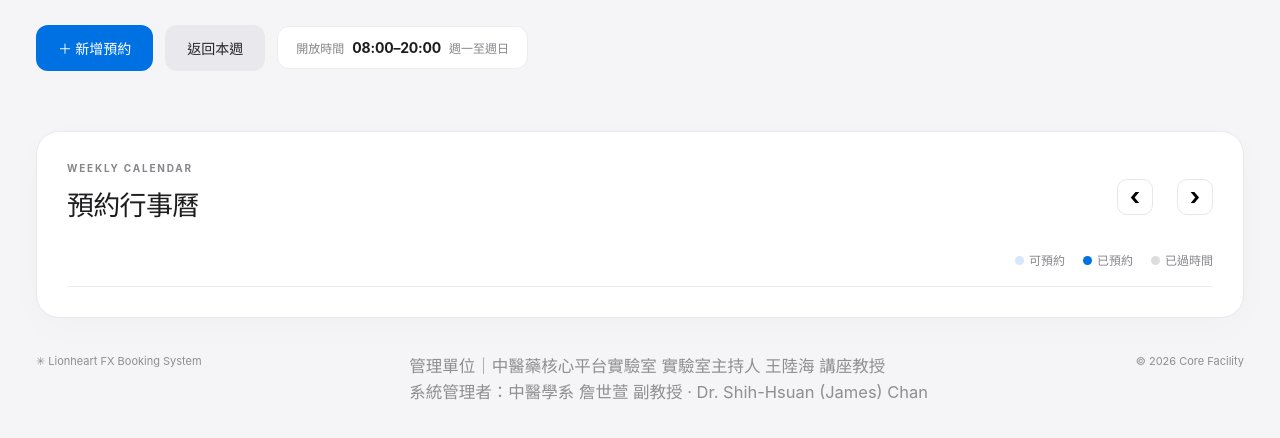
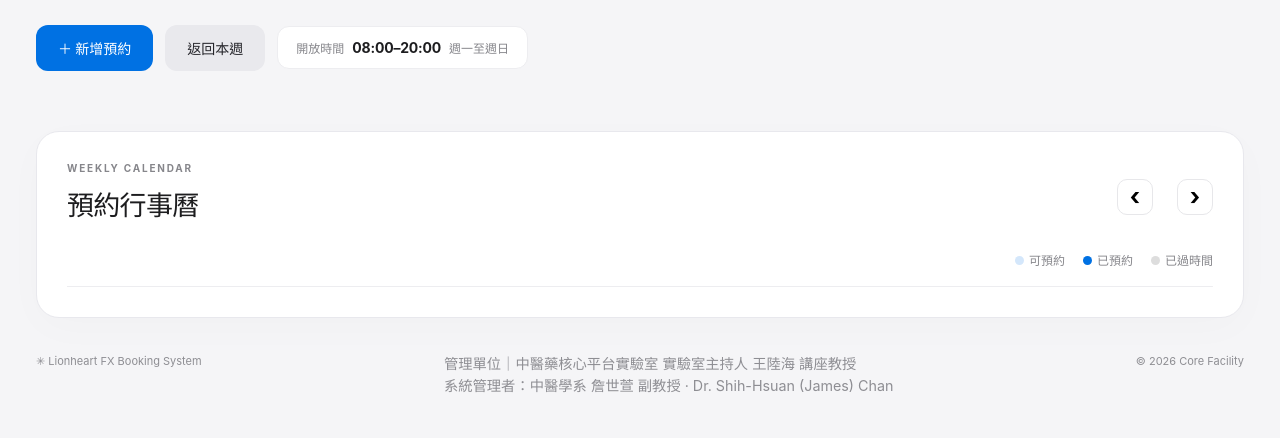
Before and after one commit to jessechan27/lionheart-fx-booking, a plain HTML site: page index.html in a window 1280 px wide. Shown: the part 374-812 px from the top of the page. Drawn offline with nearby package versions, Linux system fonts and the light colour scheme; no server answers.

Commit message:
Set homepage footer credit to 1.3em
Co-Authored-By: Claude Opus 5.5 <noreply@anthropic.com>

```diff
--- a/styles.css
+++ b/styles.css
@@ -36,4 +36,4 @@
 .hours-chip span,.hours-chip small{color:#86868b;font-size:12px}
 .hours-chip b{font-weight:650;letter-spacing:-.2px;color:#1d1d1f}
 @media(max-width:700px){.hours-chip{grid-column:1/-1;justify-content:center;padding:11px 14px}}
-.footer-credit{font-size:1.5em}
+.footer-credit{font-size:1.3em}
```
